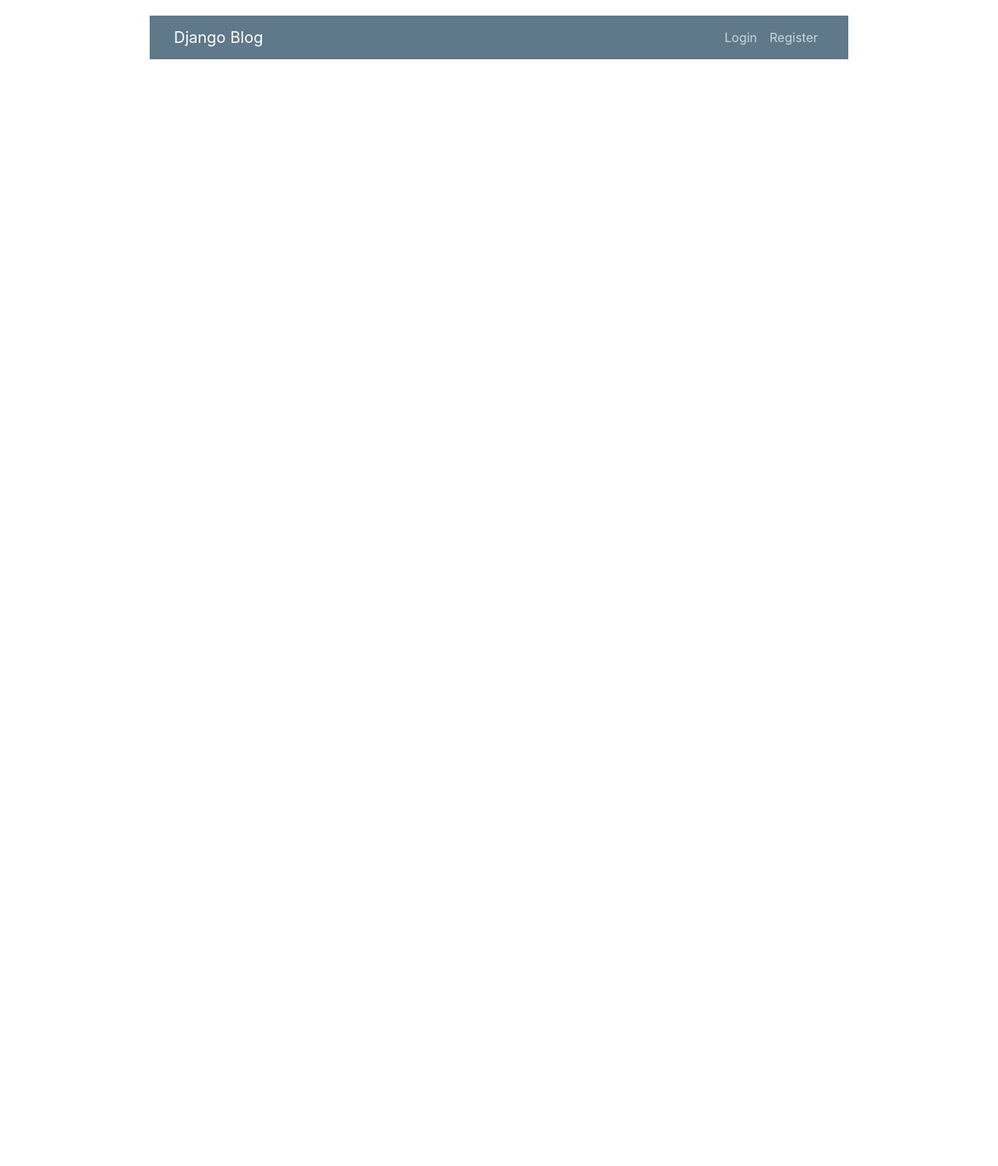
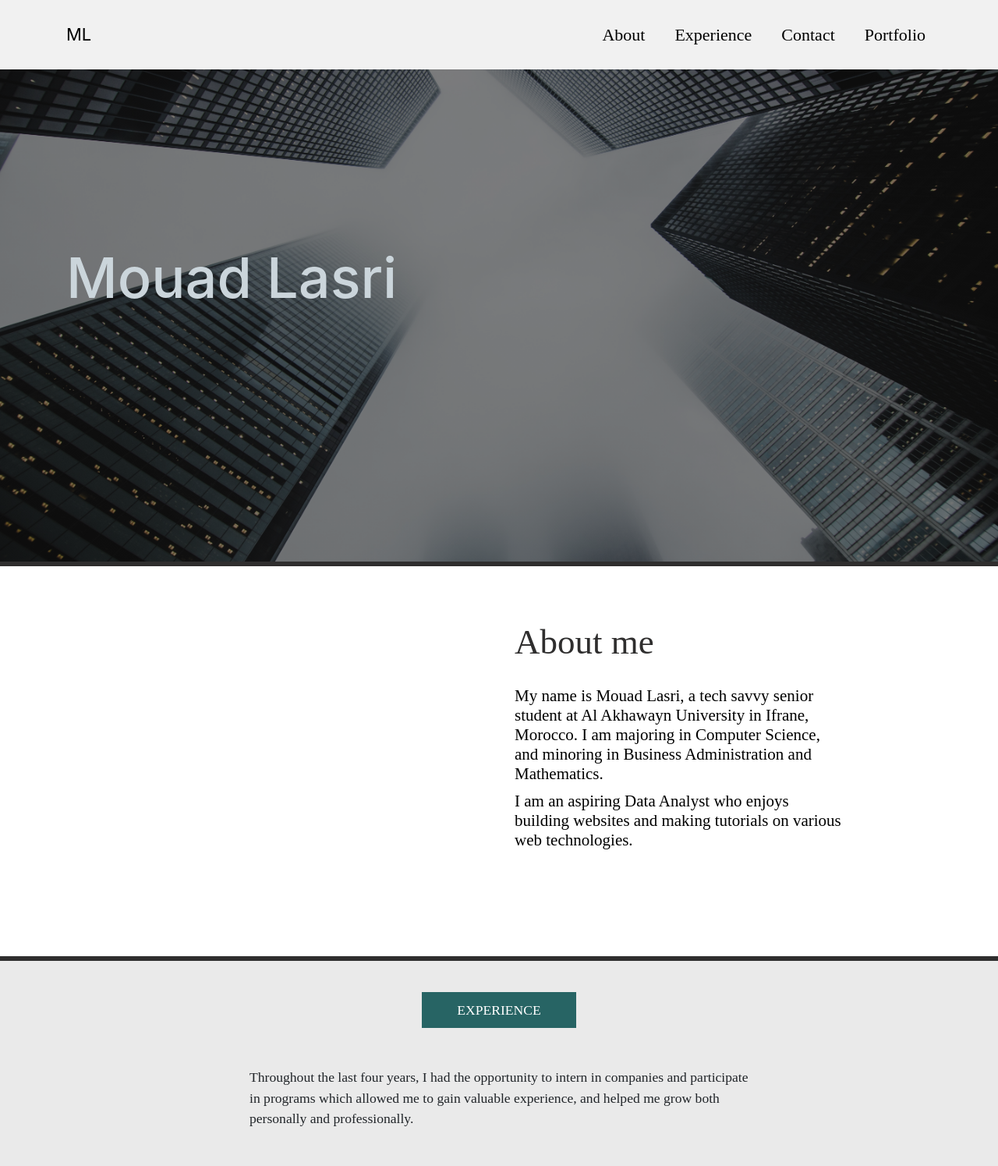
Before and after one commit to mouadlasri/Ares-Django, a Django app: page / in a window 1280 px wide. Shown: the top 1495 px of the page at 78% size. Before the commit the page ends 76 px from the top, so only its background shows below. Run offline with Django 3.2, Linux system fonts and the light colour scheme; some libraries are stand-ins or nearby versions.

Commit message:
Experience section

```diff
--- a/home/static/home/main.css
+++ b/home/static/home/main.css
@@ -1,44 +1,58 @@
-body {
-    /* background: #fafafa;
-    color: #333333; */
-    /* margin-top: 5rem; */
-}
+/* HEADER/NAVBAR section */
 
-h1, h2, h3, h4, h5, h6 {
-  color: #444444;
+header {
+   /* height: 800px; */
+  /* background-color: #c3c3c3; */
+  background-image: url('/static/home/header2.jpg');
+  background-size: cover;
+  background-repeat: no-repeat;
+  background-position-y: 50%;
+  height: 90vh;
 }
 
 ul {
   margin: 0;
 }
 
+.jumbotron {
+  /* transparent */
+  background: linear-gradient(rgba(0, 0, 0, 0.5), rgba(0, 0, 0, 0.5));
+  min-height: 100%;
+}
+
+/* color of the whole navbar */
 .bg-steel {
-  background-color: #5f788a;
+  background-color: #f1f1f1;
+  padding: 20px 10px;
+  transition: 0.4s;
+}
+
+.site-header a {
+  font-size: 22px;
+  transition: 0.4s;
 }
 
 .site-header .navbar-nav .nav-link {
-  color: #cbd5db;
+  color: #000;
+  font-family: 'Avenir';
+  padding-left: 30px;
+}
+
+.navbar-dark .navbar-brand {
+  color: #000 !important;
 }
 
 .site-header .navbar-nav .nav-link:hover {
-  color: #ffffff;
+  color: #273B7B;
 }
 
 .site-header .navbar-nav .nav-link.active {
   font-weight: 500;
 }
 
-.navbar {
-  width: 70%;
-  margin: 0 auto;
-  margin-top: 20px;
-}
-
-/* MAIN section */
-
-.site-main {
-  height: 600px;
-
+.header-titles h1{
+  color: #cbd5db;
+  font-size: 72px;
 }
 
 @media (max-width: 991.98px) {
@@ -47,3 +61,93 @@ ul {
     margin-top: 0px;
   }
 }
+
+/* Separator */
+
+.separator {
+  padding-top: 0;
+  margin: 0;
+  border-top: 6px solid  rgba(47, 46, 46, 1);
+}
+
+/* ABOUT section */
+
+.about-section {
+  height: 500px;
+  /* border: 2px solid red; */
+  width: 70%;
+  margin: 0 auto;
+  padding-top: 50px;
+}
+
+.about-section p, .about-section ul {
+  color: #000 !important;
+  font-size: 21px;
+  margin-bottom: 10px !important;
+  line-height: normal;
+  letter-spacing: normal;
+  /* font-family: 'Avenir'; */
+  font-family: 'Avenir';
+}
+
+.about-grid {
+  height: 100%;
+}
+
+.about-presentation {
+  padding: 20px;
+}
+
+.about-me-title {
+  font-size: 45px;
+  font-family: 'Avenir';
+  color: #2F2E2E;
+  margin-bottom: 30px;
+}
+
+/* EXPERIENCE section */
+.experience-section {
+  background-color: rgba(155, 155, 155, 0.21);
+  padding-top: 30px;
+}
+
+.experience-image {
+  width: 80%;
+  margin: 0 auto;
+}
+
+.experience-image img {
+  height: 100%;
+  width: 100%;
+}
+
+.experience-title {
+  background-color: #276464;
+  width: fit-content;
+  margin: 0 auto;
+  padding: 10px 45px;
+  margin-top: 10px;
+  color: white;
+  font-size: 1.1em;
+  /* font-family: 'Avenir'; */
+  font-family: 'avenirregular';
+  text-transform: uppercase;
+}
+
+.experience-description {
+  width: fit-content;
+  /* margin: 0 auto; */
+  margin-right: 25%;
+  margin-left: 25%;
+  margin-top: 50px;
+  margin-bottom: 50px;
+  font-size: 1.1em;
+  font-family: Avenir;
+}
+
+/* FOOTER section */
+
+footer {
+  height: 40px;
+  background-color: black;
+}
--- /dev/null
+++ b/home/templates/home/about.html
@@ -0,0 +1,5 @@
+<!-- {% extends "home/base.html" %} -->
+
+{% block content %}
+
+{% endblock content %}
--- a/home/templates/home/base.html
+++ b/home/templates/home/base.html
@@ -18,29 +18,67 @@
 
 <body>
     <header class="site-header">
-        <nav class="navbar navbar-expand-md navbar-dark bg-steel fixed-top">
+        <nav class="navbar navbar-expand-md navbar-dark bg-steel fixed-top" id="navbar">
             <div class="container">
-                <a class="navbar-brand mr-4" href="/">Django Blog</a>
+                <a class="navbar-brand mr-4" href="/">
+                    ML
+                </a>
                 <button class="navbar-toggler" type="button" data-toggle="collapse" data-target="#navbarToggle"
                     aria-controls="navbarToggle" aria-expanded="false" aria-label="Toggle navigation">
                     <span class="navbar-toggler-icon"></span>
                 </button>
                 <div class="collapse navbar-collapse" id="navbarToggle">
-
                     <!-- Navbar Right Side -->
-                    <div class="navbar-nav ml-auto">
-                        <a class="nav-item nav-link" href="#">Login</a>
-                        <a class="nav-item nav-link" href="/register">Register</a>
+                    <div class="navbar-nav ml-auto ">
+                        <a class="nav-item nav-link navigation-title"  href="#">About</a>
+                        <a class="nav-item nav-link navigation-title"  href="#">Experience</a>
+                        <a class="nav-item nav-link navigation-title"  href="#">Contact</a>
+                        <a class="nav-item nav-link navigation-title"  href="#">Portfolio</a>
                     </div>
                 </div>
             </div>
         </nav>
+        <section class="header-titles jumbotron jumbotron-fluid text-white d-flex justify-content-start align-items-center">
+            <div class="container">
+                <h1>Mouad Lasri</h1>
+            </div>
+        </section>
     </header>
 
-    <main class="site-main">
+    <hr class="separator">
 
-    </main>
+    <section class="about-section">
+        <div class="about-grid">
+            <div class="row ">
+                <div class="col-md-6 col-lg-6">
 
+                </div>
+                <div class="col-md-6 col-lg-6 about-presentation">
+                    {% block about-content %}
+                    {% endblock about-content %}
+                </div>
+            </div>
+        </div>
+    </section>
+
+    <hr class="separator">
+
+    <section class="experience-section">
+        <div class="experience" id="experience">
+            <p class="experience-title">Experience</p>
+            <p class="experience-description">
+                Throughout the last four years, I had the opportunity to intern in companies
+                and participate in programs which allowed me to gain valuable experience, and helped me grow both personally and
+                professionally.</p>
+        </div>
+        <div class="experience-image">
+           <img src='/static/home/experience.svg' alt="experience image">
+        </div>
+    </section>
+
+    <footer>
+        Copyright
+    </footer>
     <!-- Optional JavaScript -->
     <!-- jQuery first, then Popper.js, then Bootstrap JS -->
     <script src="https://code.jquery.com/jquery-3.3.1.slim.min.js"
@@ -52,6 +90,33 @@
     <script src="https://stackpath.bootstrapcdn.com/bootstrap/4.3.1/js/bootstrap.min.js"
         integrity="sha384-JjSmVgyd0p3pXB1rRibZUAYoIIy6OrQ6VrjIEaFf/nJGzIxFDsf4x0xIM+B07jRM"
         crossorigin="anonymous"></script>
+
+    <script>
+        // When the user scrolls down 80px from the top of the document, resize the navbar's padding and the logo's font size
+        window.onscroll = function () { scrollFunction() };
+
+        function scrollFunction() {
+
+             if (document.body.scrollTop > 80 || document.documentElement.scrollTop > 80) {
+                document.getElementById("navbar").style.padding = "10px 10px";
+                document.getElementById("navbar").style.backgroundColor = "#2c2d3e";
+                var titles = document.getElementsByClassName("navigation-title");
+                // console.log(titles);
+                for(var i=0; i< titles.length; i++) {
+                    titles[i].style.fontSize="15px";
+                    titles[i].style.color="white";
+                }
+            } else {
+                document.getElementById("navbar").style.padding = "20px 10px";
+                document.getElementById("navbar").style.backgroundColor = "#f1f1f1";
+                var titles = document.getElementsByClassName("navigation-title");
+                 for (var i = 0; i < titles.length; i++) {
+                    titles[i].style.fontSize = "22px";
+                    titles[i].style.color = "black";
+                 }
+            }
+        }
+    </script>
 </body>
 
 </html>
--- a/home/templates/home/main.html
+++ b/home/templates/home/main.html
@@ -1 +1,22 @@
 {% extends "home/base.html" %}
+
+{% block about-content %}
+    <h3 class="about-me-title">About me</h3>
+    <p>
+        My name is Mouad Lasri, a tech savvy senior student at Al Akhawayn University in Ifrane, Morocco. I am majoring in
+        Computer Science, and minoring in Business Administration and Mathematics.
+    </p>
+    <p>
+        I am an aspiring Data Analyst who enjoys building websites and making tutorials on various web technologies.
+    </p>
+    <!-- <p>
+        The skills I am currently familiar with in data analysis and web development:
+    </p>
+    <ul>
+        <li>Data Analysis: Python, Pandas, Numpy</li>
+        <li>Data Visualization: Tableau</li>
+        <li>Back-end technologies and databases: Django, SQL, MongoDB</li>
+        <li>Front-end technologies: React, Bootstrap, JavaScript</li>
+    </ul>
+    <p>I have previous experience in Nodejs, Express and React Native.</p> -->
+{% endblock about-content %}
```
Also changed, not shown: home/static/home/experience.svg (added), home/static/home/header.jpg (added), home/static/home/header2.jpg (added), 1 other file.
